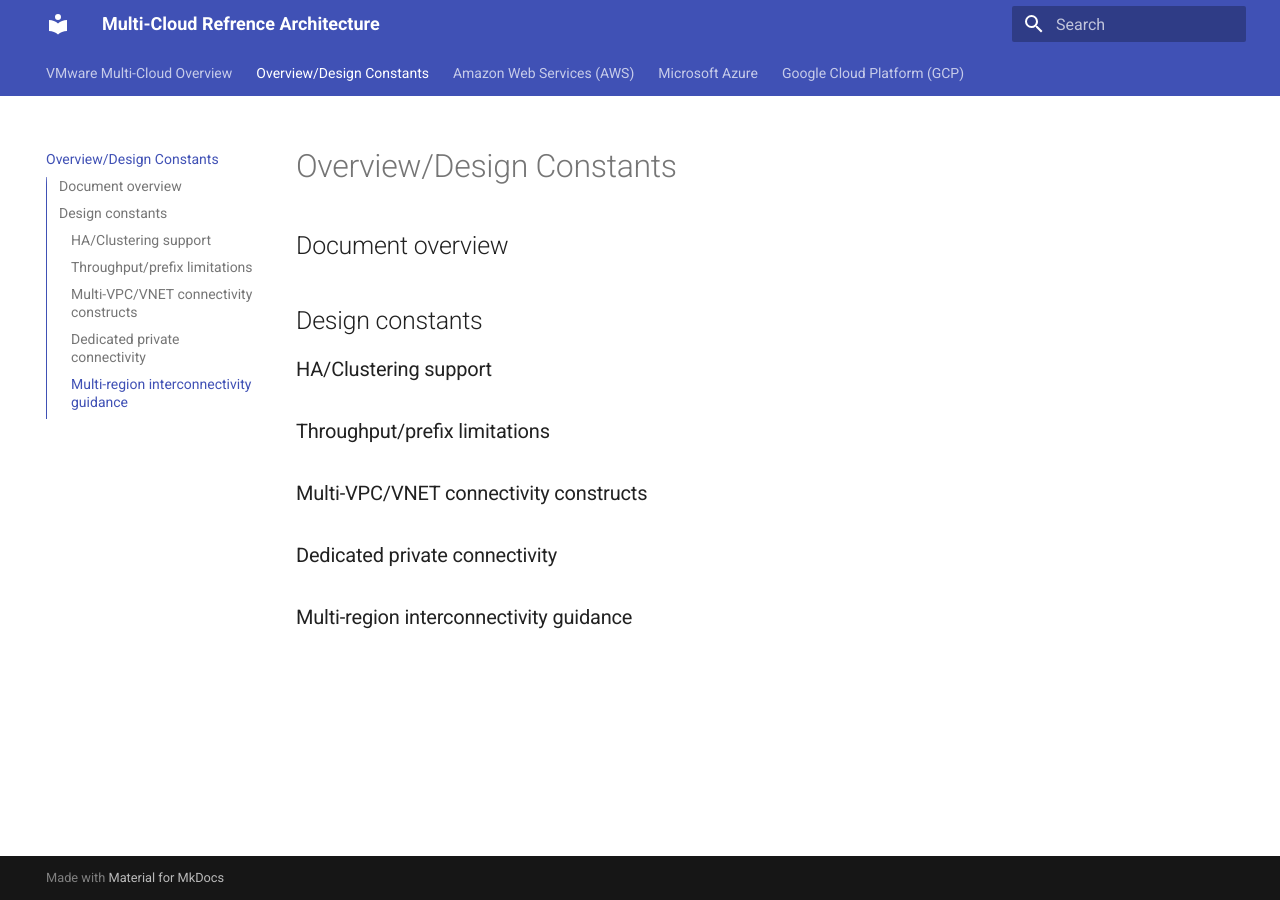
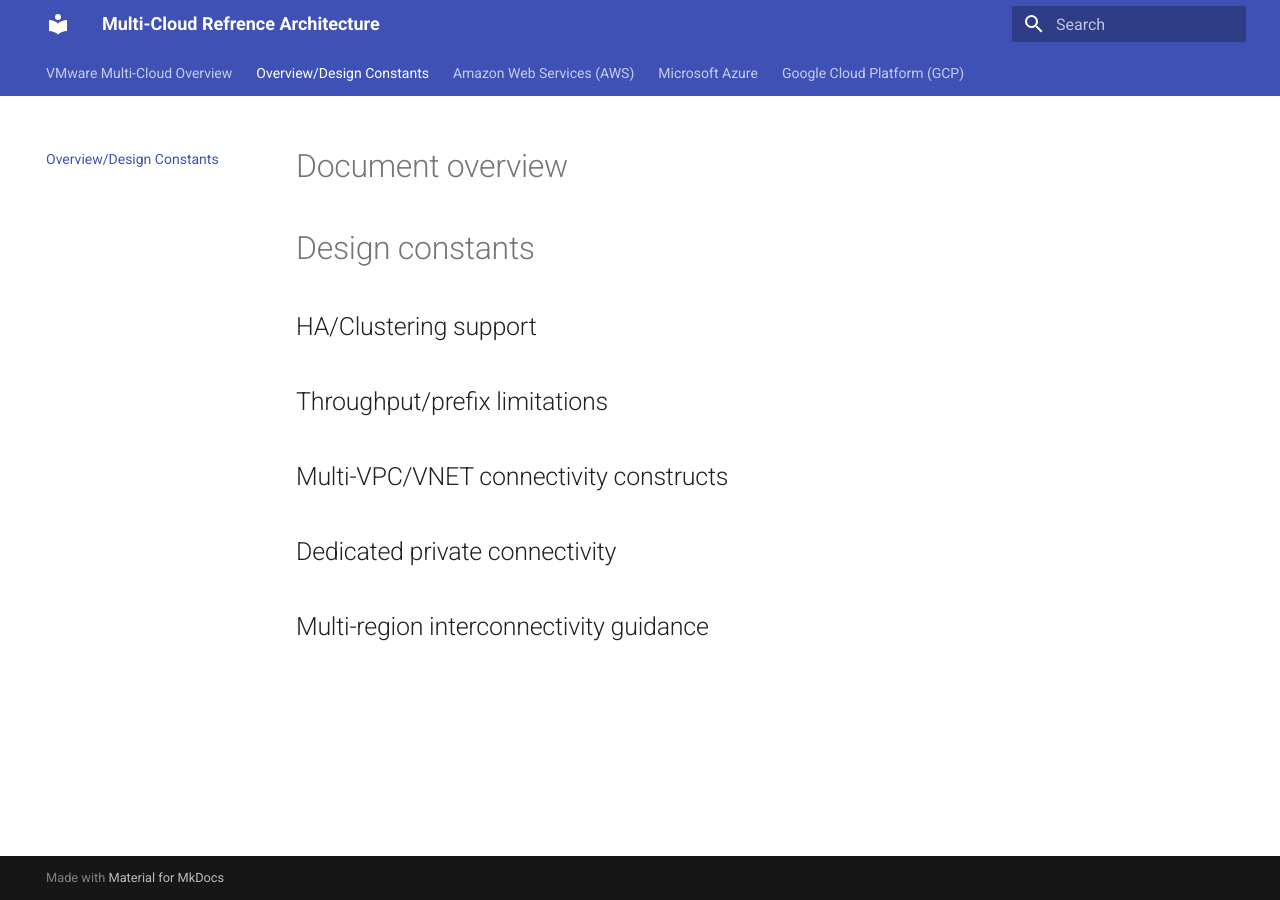
Before and after one commit to el-hoffer/velo-mc-refarch, an MkDocs documentation site: the page built from docs/1-overview.md, in a window 1280 px wide. Built offline with MkDocs 1.6.1 and Material for MkDocs 9.7.7, drawn with Linux system fonts in a browser that asks for light colours.

Commit message:
Fix overview headers

```diff
--- a/docs/1-overview.md
+++ b/docs/1-overview.md
@@ -2,12 +2,12 @@
 title: Overview/Design Constants
 ---
 
-##	Document overview
+#	Document overview
 
-##	Design constants
+#	Design constants
 
-###	HA/Clustering support
-### Throughput/prefix limitations
-### Multi-VPC/VNET connectivity constructs
-### Dedicated private connectivity
-### Multi-region interconnectivity guidance
+##	HA/Clustering support
+## Throughput/prefix limitations
+## Multi-VPC/VNET connectivity constructs
+## Dedicated private connectivity
+## Multi-region interconnectivity guidance
```
